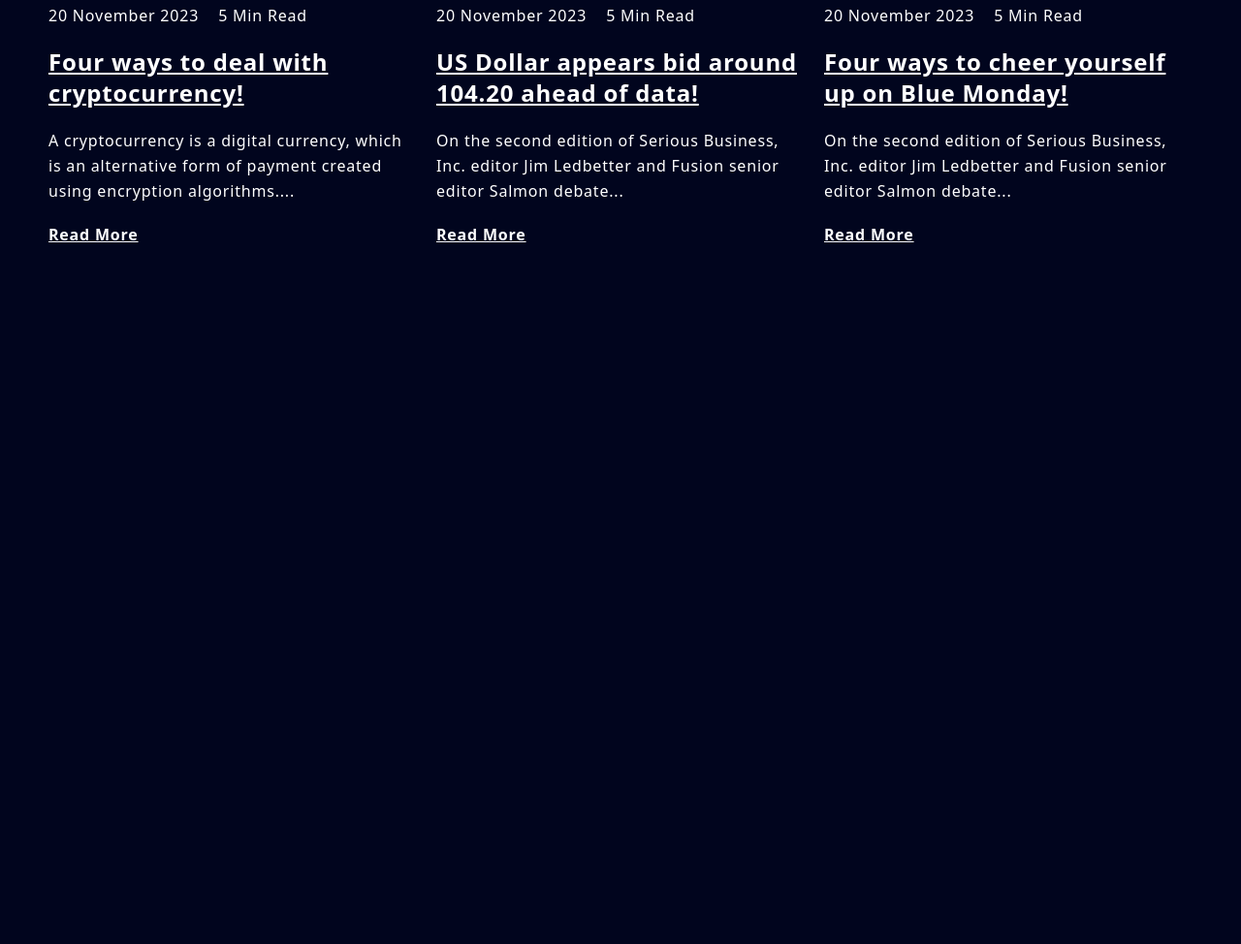
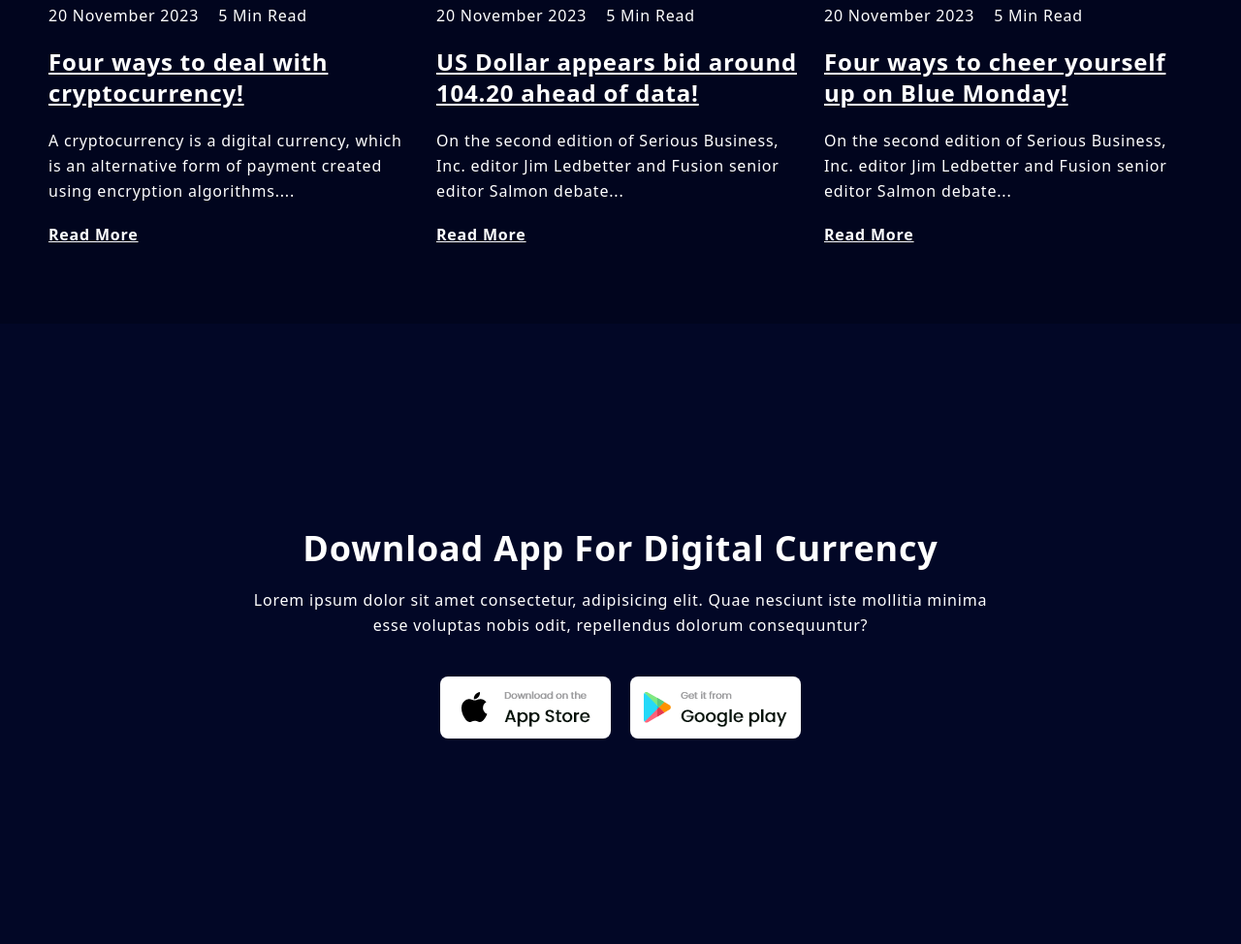
Before and after one commit to shuvo616/Digital-Currency, a website: page dist/index.html in a window 1280 px wide. Shown: the part 5610-6584 px from the top of the page at 97% size. Before the commit the page ends 5944 px from the top, so only its background shows below. Drawn offline with Linux system fonts and the light colour scheme.

Commit message:
app download section added

```diff
--- a/dist/index.html
+++ b/dist/index.html
@@ -735,6 +735,28 @@
                 </div>
             </div>
         </section>
+        <!-- Download App -->
+        <section id="download-app" class="bg-color-primary-light">
+            <div class="container h-[80vh] grid place-items-center">
+                <div class="text-center md:w-2/3 m-auto">
+                    <h1 class="text-3xl md:text-4xl font-bold leading-snug">Download App For Digital Currency
+                    </h1>
+                    <p class="leading-relaxed pt-5">Lorem ipsum dolor sit amet consectetur, adipisicing elit. Quae
+                        nesciunt iste mollitia minima esse voluptas nobis odit, repellendus dolorum consequuntur?</p>
+
+                    <div class="flex flex-col md:flex-row items-center justify-center gap-5 pt-10">
+                        <a href="#"
+                            class="bg-color-white h-16 w-44 grid place-items-center rounded-lg hover:opacity-70">
+                            <img src="../img/ios-store-dark.png" alt="">
+                        </a>
+                        <a href="#"
+                            class="bg-color-white h-16 w-44 grid place-items-center rounded-lg hover:opacity-70">
+                            <img src="../img/g-play-dark.png" alt="">
+                        </a>
+                    </div>
+                </div>
+            </div>
+        </section>
     </main>
     <!-- JS -->
     <script src="../Js/script.js"></script>
```
Also changed, not shown: dist/style.css.
